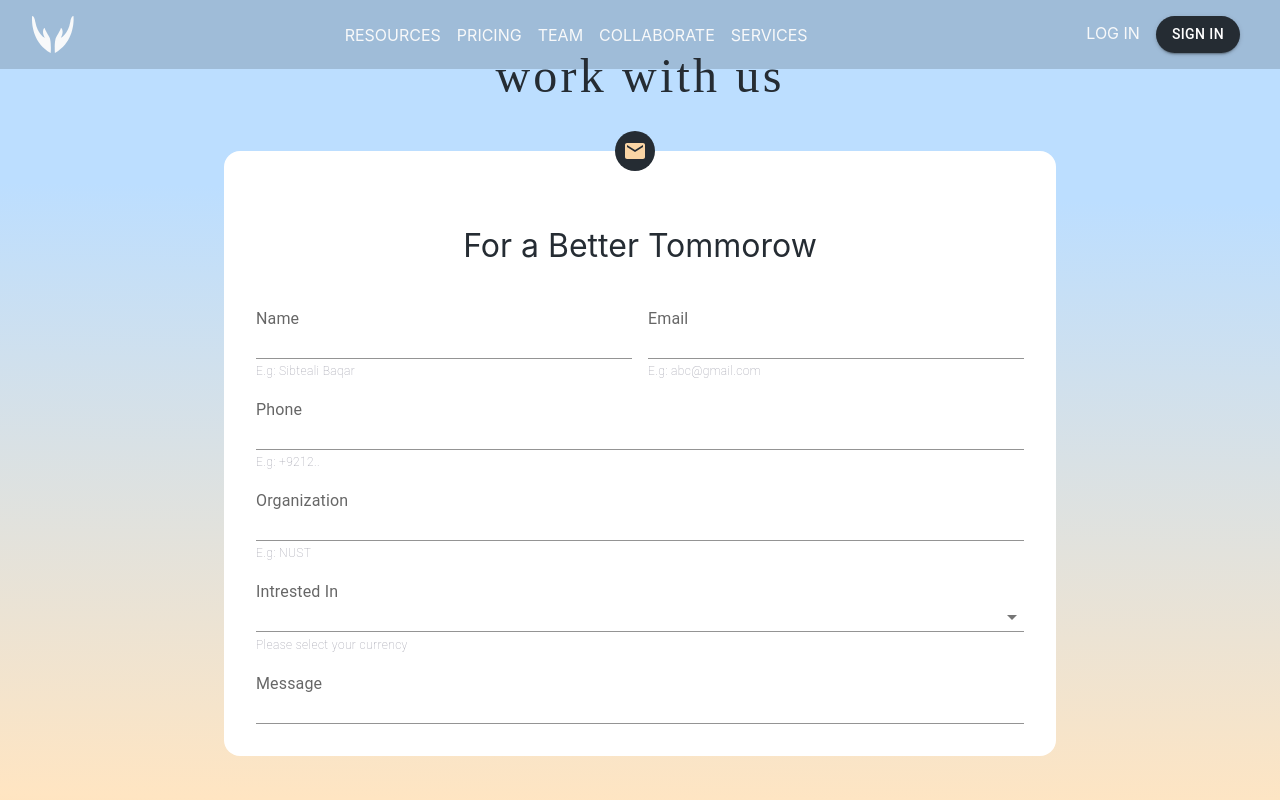
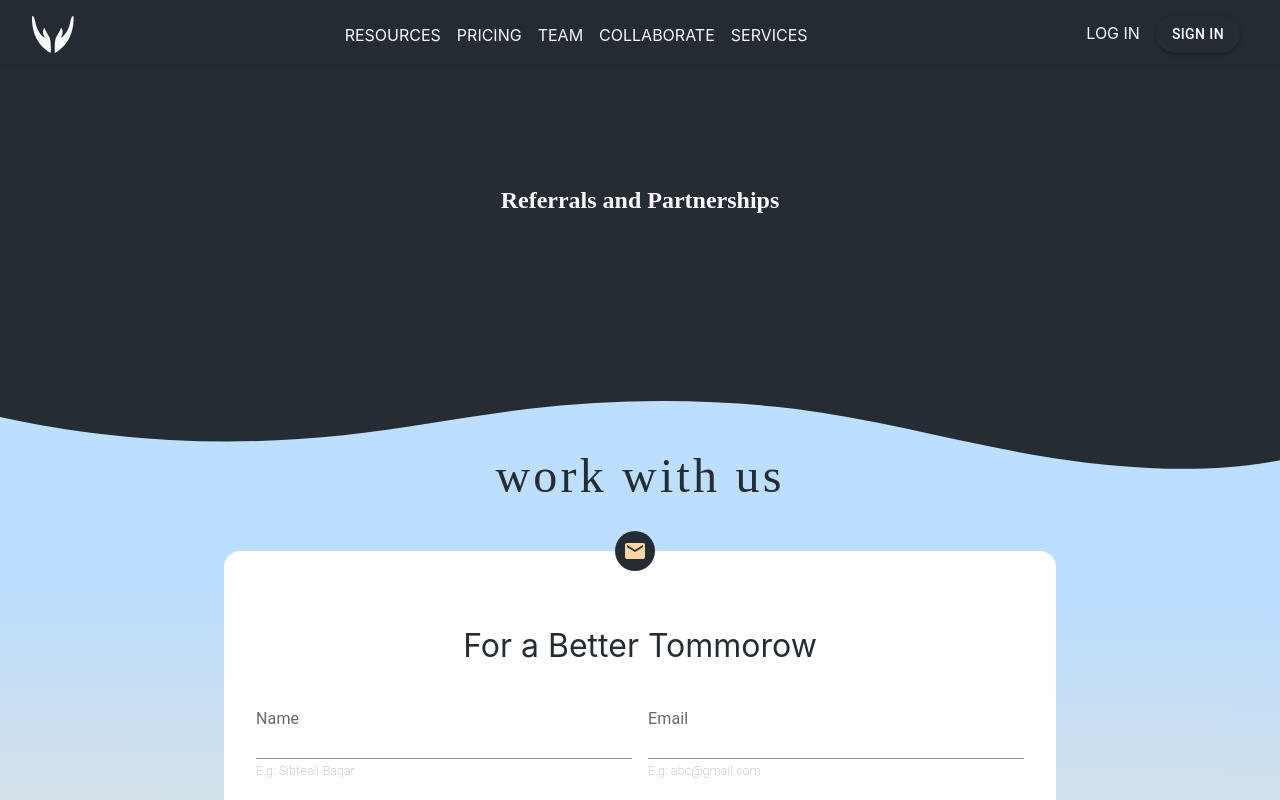
Before and after one commit to sibteali786/guleshaor-frontend, a React (Create React App) app: page /referral in a window 1280 px wide. Shown: the top 800 px of the page. Built offline with nearby package versions, Linux system fonts and the light colour scheme; a web font is replaced by a local one.

Commit message:
added several pages outlines

```diff
--- a/src/App.js
+++ b/src/App.js
@@ -4,6 +4,9 @@
 import {Routes,Route} from "react-router-dom";
 import Navbar from './components/Navbar/Navbar';
 import Footer from './components/Footer/Footer';
+import FAQ from './Pages/FAQ/FAQ';
+import Referrals from './Pages/Referrals/Referrals';
+import Services from './Pages/Services/Services';
 function App() {
   return (
     <div className="App">
@@ -11,6 +14,9 @@
       <Routes>
       <Route path="/" element={<Home />}/>
       <Route path="/about" element={<About />} />
+      <Route path="/faq" element={<FAQ />} />
+      <Route path="/referral" element={<Referrals />} />
+      <Route path="/service" element={<Services />} />
     </Routes>
     <Footer/>
     </div>
--- /dev/null
+++ b/src/Pages/FAQ/FAQ.js
@@ -0,0 +1,24 @@
+import React from "react";
+import "./FAQ.scss";
+const FAQ = () => {
+  return (
+    <div className="Faq-container">
+        <h2>Freqyently Asked Questions </h2>
+      <div class="custom-shape-divider-top-1653762327">
+        <svg
+          data-name="Layer 1"
+          xmlns="http://www.w3.org/2000/svg"
+          viewBox="0 0 1200 120"
+          preserveAspectRatio="none"
+        >
+          <path
+            d="M321.39,56.44c58-10.79,114.16-30.13,172-41.86,82.39-16.72,168.19-17.73,250.45-.39C823.78,31,906.67,72,985.66,92.83c70.05,18.48,146.53,26.09,214.34,3V0H0V27.35A600.21,600.21,0,0,0,321.39,56.44Z"
+            class="shape-fill"
+          ></path>
+        </svg>
+      </div>
+    </div>
+  );
+};
+
+export default FAQ;
--- /dev/null
+++ b/src/Pages/FAQ/FAQ.scss
@@ -0,0 +1,33 @@
+@import "../../components/Utils/config.scss";
+.Faq-container{
+    position: relative;
+    background-color:$tertiaryColor;
+    height:50vh;
+    font-family: $fontfmily1;
+    display: flex;
+    flex-direction: column;
+    align-items: center;
+    justify-content: center;
+    h2{
+        color:#F8F9FA;
+    }
+    .custom-shape-divider-top-1653762327 {
+        position: absolute;
+        top: 50vh;
+        left: 0;
+        width: 100%;
+        overflow: hidden;
+    line-height: 0;
+}
+
+.custom-shape-divider-top-1653762327 svg {
+    position: relative;
+    display: block;
+    width: calc(100% + 1.3px);
+    height: 75px;
+}
+
+.custom-shape-divider-top-1653762327 .shape-fill {
+    fill: #252C33;
+}
+    }
--- /dev/null
+++ b/src/Pages/Referrals/Referrals.js
@@ -0,0 +1,24 @@
+import React from 'react'
+import "./Referrals.scss";
+const Referrals = () => {
+  return (
+    <div className="referral-container">
+        <h2>Referrals and Partnerships </h2>
+      <div class="custom-shape-divider-top-1653762327">
+        <svg
+          data-name="Layer 1"
+          xmlns="http://www.w3.org/2000/svg"
+          viewBox="0 0 1200 120"
+          preserveAspectRatio="none"
+        >
+          <path
+            d="M321.39,56.44c58-10.79,114.16-30.13,172-41.86,82.39-16.72,168.19-17.73,250.45-.39C823.78,31,906.67,72,985.66,92.83c70.05,18.48,146.53,26.09,214.34,3V0H0V27.35A600.21,600.21,0,0,0,321.39,56.44Z"
+            class="shape-fill"
+          ></path>
+        </svg>
+      </div>
+    </div>
+  )
+}
+
+export default Referrals
--- /dev/null
+++ b/src/Pages/Referrals/Referrals.scss
@@ -0,0 +1,33 @@
+@import "../../components/Utils/config.scss";
+.referral-container{
+    position: relative;
+    background-color:$tertiaryColor;
+    height:50vh;
+    font-family: $fontfmily1;
+    display: flex;
+    flex-direction: column;
+    align-items: center;
+    justify-content: center;
+    h2{
+        color:#F8F9FA;
+    }
+    .custom-shape-divider-top-1653762327 {
+        position: absolute;
+        top: 50vh;
+        left: 0;
+        width: 100%;
+        overflow: hidden;
+    line-height: 0;
+}
+
+.custom-shape-divider-top-1653762327 svg {
+    position: relative;
+    display: block;
+    width: calc(100% + 1.3px);
+    height: 75px;
+}
+
+.custom-shape-divider-top-1653762327 .shape-fill {
+    fill: #252C33;
+}
+    }
--- /dev/null
+++ b/src/Pages/Services/Services.js
@@ -0,0 +1,24 @@
+import React from 'react'
+import "./Services.scss";
+const Services = () => {
+  return (
+    <div className="service-container">
+        <h2>Our Services</h2>
+      <div class="custom-shape-divider-top-1653762327">
+        <svg
+          data-name="Layer 1"
+          xmlns="http://www.w3.org/2000/svg"
+          viewBox="0 0 1200 120"
+          preserveAspectRatio="none"
+        >
+          <path
+            d="M321.39,56.44c58-10.79,114.16-30.13,172-41.86,82.39-16.72,168.19-17.73,250.45-.39C823.78,31,906.67,72,985.66,92.83c70.05,18.48,146.53,26.09,214.34,3V0H0V27.35A600.21,600.21,0,0,0,321.39,56.44Z"
+            class="shape-fill"
+          ></path>
+        </svg>
+      </div>
+    </div>
+  )
+}
+
+export default Services
--- /dev/null
+++ b/src/Pages/Services/Services.scss
@@ -0,0 +1,33 @@
+@import "../../components/Utils/config.scss";
+.service-container{
+    position: relative;
+    background-color:$tertiaryColor;
+    height:50vh;
+    font-family: $fontfmily1;
+    display: flex;
+    flex-direction: column;
+    align-items: center;
+    justify-content: center;
+    h2{
+        color:#F8F9FA;
+    }
+    .custom-shape-divider-top-1653762327 {
+        position: absolute;
+        top: 50vh;
+        left: 0;
+        width: 100%;
+        overflow: hidden;
+    line-height: 0;
+}
+
+.custom-shape-divider-top-1653762327 svg {
+    position: relative;
+    display: block;
+    width: calc(100% + 1.3px);
+    height: 75px;
+}
+
+.custom-shape-divider-top-1653762327 .shape-fill {
+    fill: #252C33;
+}
+    }
--- a/src/components/Navbar/Navbar.js
+++ b/src/components/Navbar/Navbar.js
@@ -12,7 +12,7 @@
             <Link to="/pricing">Pricing</Link>
             <Link to="/team">Team</Link>
             <Link to="/collaborate">Collaborate</Link>
-            <Link to="/services">Services</Link>
+            <Link to="/service">Services</Link>
         </div>
 
         <div className='logSign-Desktop'>
--- a/src/components/Navbar/Navbar.scss
+++ b/src/components/Navbar/Navbar.scss
@@ -1,5 +1,6 @@
 @import "../Utils/config.scss";
 .navContainer {
+  z-index:10;
   margin: 0 0;
   padding: 1rem 0;
   background-color: #252c3330;
```
